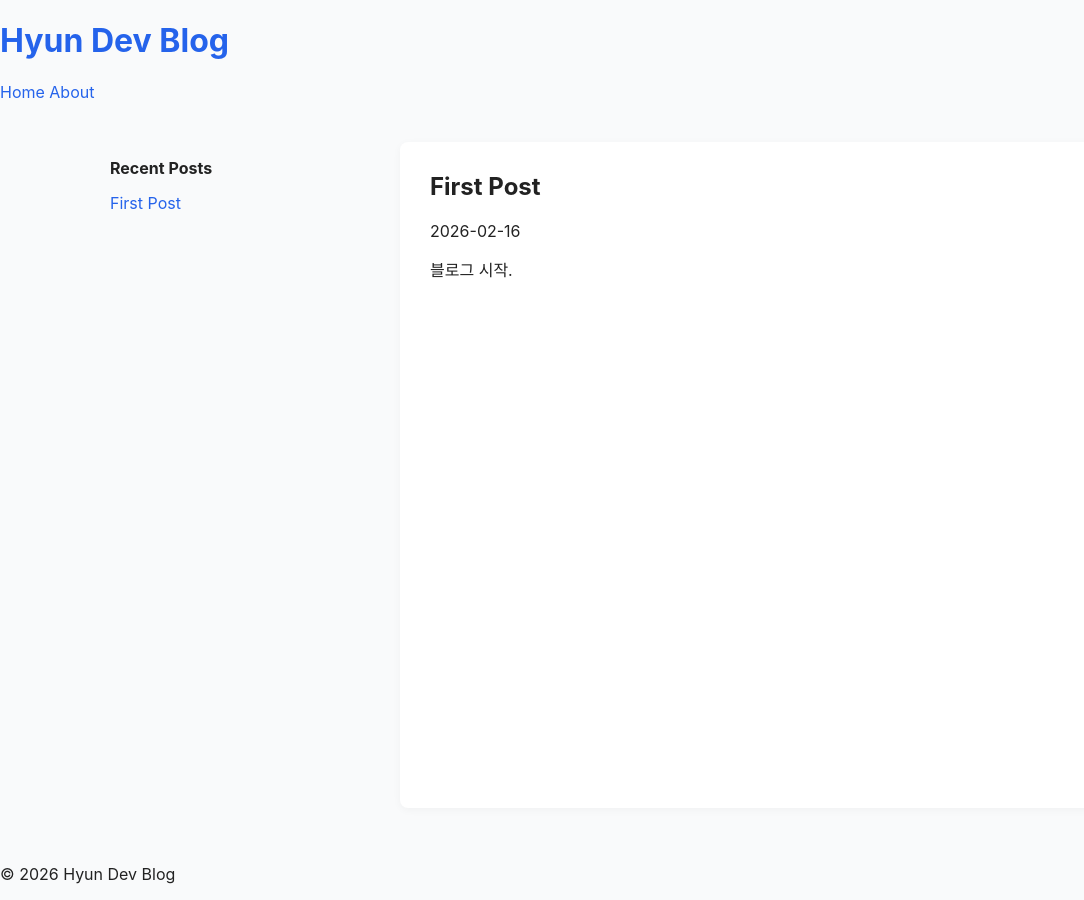
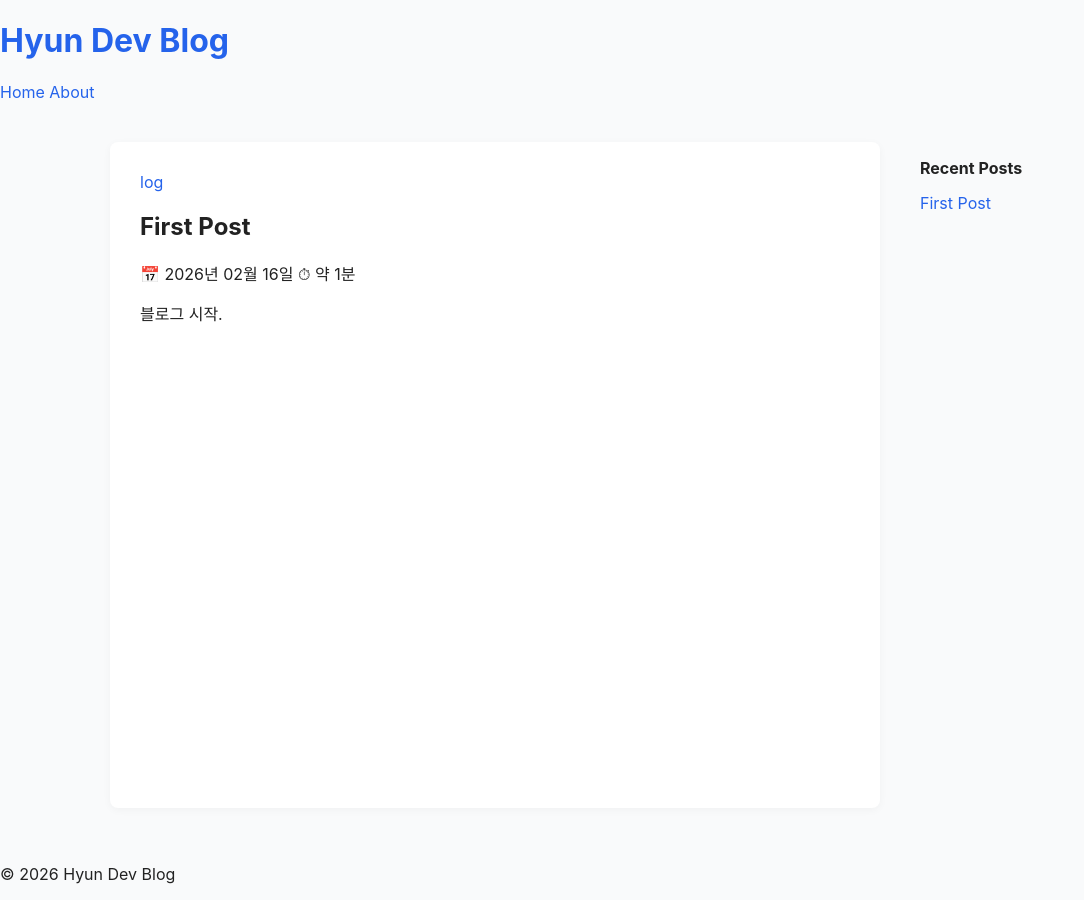
Before and after one commit to Hyun7en/Hyun7en.github.io, a Jekyll site: the page built from _posts/2026-02-16-first-post.md, in a window 1280 px wide. Shown: the whole page, without its empty margins (0-1084 px from the left). Built offline with Jekyll 4.4.1, drawn with Linux system fonts in a browser that asks for light colours.

Commit message:
feat: Add home, category, tag layouts and update default/post layouts

```diff
--- a/_layouts/default.html
+++ b/_layouts/default.html
@@ -2,22 +2,37 @@
 <html lang="ko">
 <head>
   <meta charset="UTF-8">
-  <title>{{ page.title }}</title>
+  <meta name="viewport" content="width=device-width, initial-scale=1.0">
+  <title>{% if page.title %}{{ page.title }} | {{ site.title }}{% else %}{{ site.title }}{% endif %}</title>
+  <meta name="description" content="{% if page.description %}{{ page.description }}{% else %}{{ site.description }}{% endif %}">
+
+  <!-- SEO -->
+  {% seo %}
+
+  <!-- Fonts -->
+  <link rel="preconnect" href="https://fonts.googleapis.com">
+  <link rel="preconnect" href="https://fonts.gstatic.com" crossorigin>
+  <link href="https://fonts.googleapis.com/css2?family=Inter:wght@400;500;600;700&family=JetBrains+Mono:wght@400;500&family=Noto+Sans+KR:wght@400;500;700&display=swap" rel="stylesheet">
+
+  <!-- Feed -->
+  <link rel="alternate" type="application/atom+xml" title="{{ site.title }}" href="/feed.xml">
+
+  <!-- Stylesheet -->
   <link rel="stylesheet" href="/assets/css/style.css">
-  <meta name="viewport" content="width=device-width, initial-scale=1.0">
 </head>
 <body>
 
   {% include header.html %}
 
   <div class="layout">
-    {% include sidebar.html %}
     <main class="main">
       {{ content }}
     </main>
+    {% include sidebar.html %}
   </div>
 
   {% include footer.html %}
 
+  <script src="/assets/js/main.js"></script>
 </body>
 </html>
--- a/_layouts/post.html
+++ b/_layouts/post.html
@@ -2,8 +2,62 @@
 layout: default
 ---
 
-<article>
-  <h2>{{ page.title }}</h2>
-  <p class="date">{{ page.date | date: "%Y-%m-%d" }}</p>
-  {{ content }}
+<article class="post-article">
+
+  <header class="post-header">
+    {% if page.categories.size > 0 %}
+      <a href="/categories/#{{ page.categories[0] | slugify }}" class="category-label">
+        {{ page.categories[0] }}
+      </a>
+    {% endif %}
+
+    <h1 class="post-title">{{ page.title }}</h1>
+
+    <div class="post-meta">
+      <span class="post-meta-item">
+        📅 {{ page.date | date: "%Y년 %m월 %d일" }}
+      </span>
+      {% assign words = content | number_of_words %}
+      {% assign read_time = words | divided_by: 200 | plus: 1 %}
+      <span class="post-meta-item">
+        ⏱ 약 {{ read_time }}분
+      </span>
+    </div>
+
+    {% if page.tags.size > 0 %}
+      <div class="post-tags">
+        {% for tag in page.tags %}
+          <a href="/tags/#{{ tag | slugify }}" class="tag"># {{ tag }}</a>
+        {% endfor %}
+      </div>
+    {% endif %}
+  </header>
+
+  <div class="post-content">
+    {{ content }}
+  </div>
+
 </article>
+
+<!-- 이전/다음 포스트 -->
+{% if page.previous or page.next %}
+  <nav class="post-nav">
+    {% if page.next %}
+      <a href="{{ page.next.url }}" class="post-nav-item prev">
+        <span class="post-nav-label">← 이전 글</span>
+        <span class="post-nav-title">{{ page.next.title }}</span>
+      </a>
+    {% else %}
+      <div></div>
+    {% endif %}
+
+    {% if page.previous %}
+      <a href="{{ page.previous.url }}" class="post-nav-item next">
+        <span class="post-nav-label">다음 글 →</span>
+        <span class="post-nav-title">{{ page.previous.title }}</span>
+      </a>
+    {% else %}
+      <div></div>
+    {% endif %}
+  </nav>
+{% endif %}
```
Also changed, not shown: _layouts/category.html (added, +22 -0 lines), _layouts/home.html (added, +46 -0 lines), _layouts/tag.html (added, +22 -0 lines).
